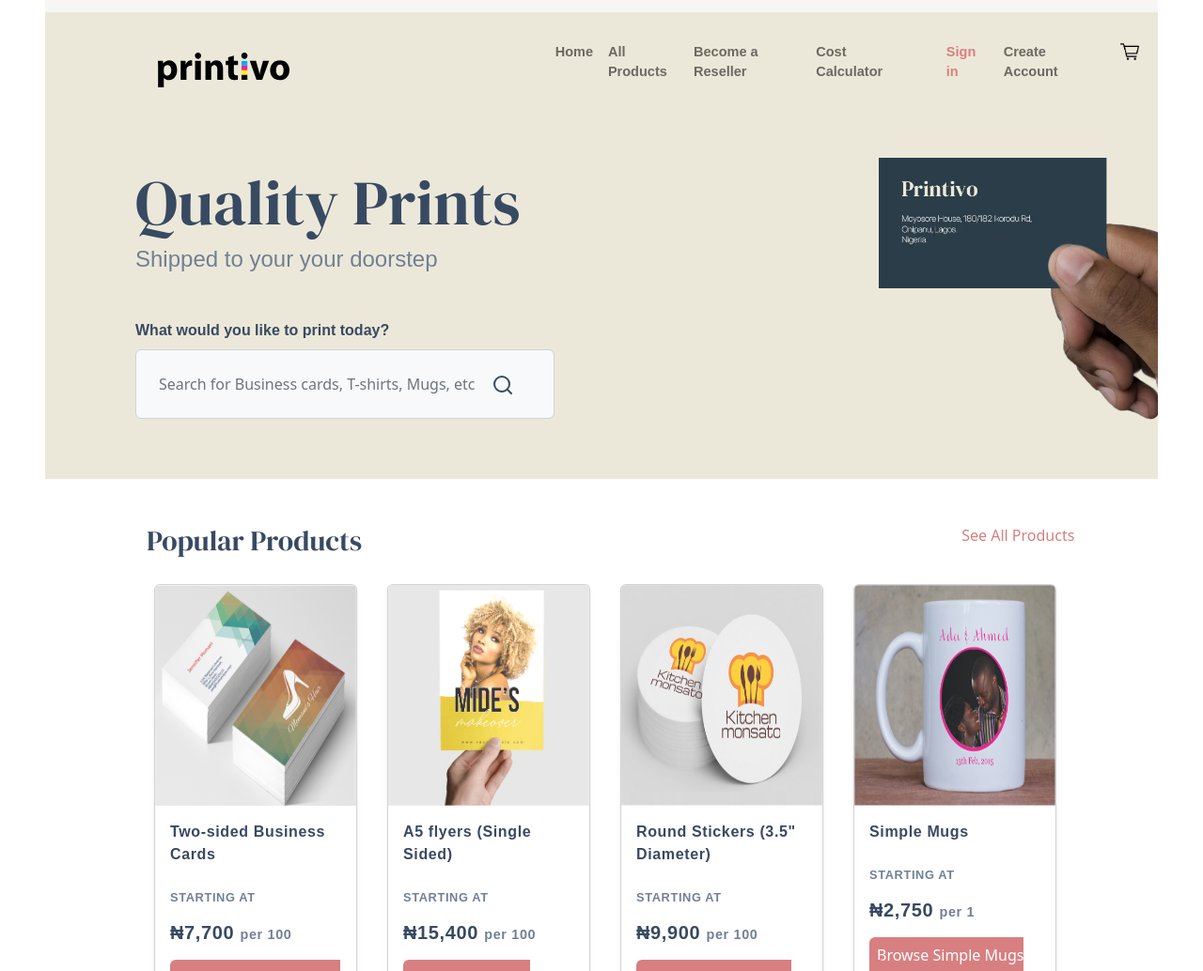
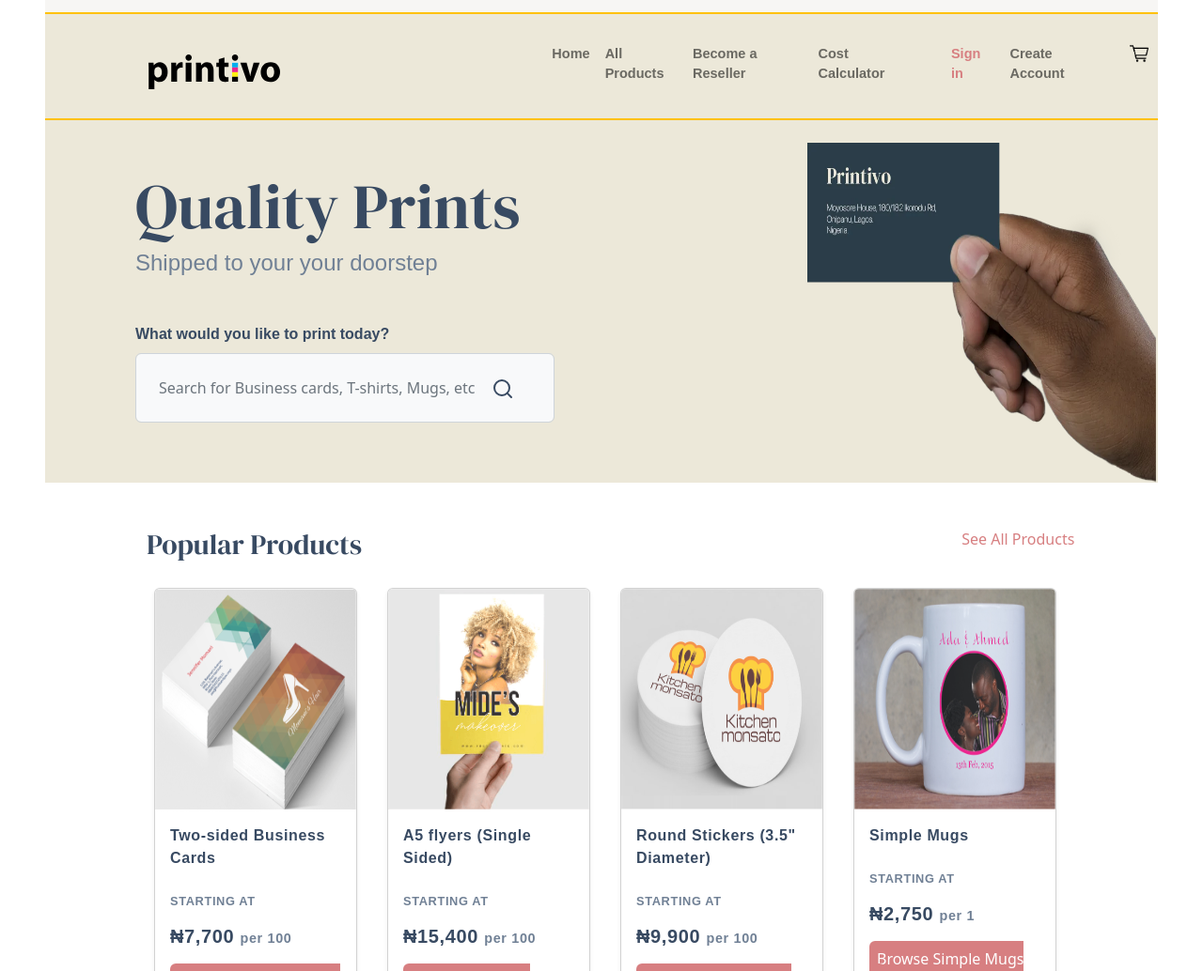
Before and after one commit to Oluwafemi-John1/printivo-SQI-level-1-project, a plain HTML site: page index.html in a window 1280 px wide. Shown: the part 66-1100 px from the top of the page at 94% size. Drawn offline with Linux system fonts and the light colour scheme.

Commit message:
Continuation

```diff
--- a/index.html
+++ b/index.html
@@ -6,6 +6,7 @@
     <title>Design and Print Business Cards, Flyers Online in Nigeria</title>
     <link rel="icon" href="images/favicon.ico" type="image/png">
     <link rel="stylesheet" href="style.css">
+    <link rel="stylesheet" href="phone.css">
     <link rel="stylesheet" href="bootstrap-5.2.0-library/bootstrap-5.2.0-beta1-dist/css/bootstrap.css">
 </head>
 <body class="ms-5 me-5">
@@ -42,8 +43,7 @@
 
     <section class="border-2 row" id="container-2">
         <!-- Navigation bar -->
-        <div style="position: sticky; top:0; z-index:99;">
-            <nav class="navbar navbar-expand-sm" aria-label="Third navbar example" id="nava">
+            <nav class="navbar navbar-expand-sm border border-warning" aria-label="Third navbar example" id="nava">
                 <div class="container-fluid ms-5 mb-1 row pt-3">
                     <a href="#" class="navbar-brand ms-5 col-4"><img src="images/download (1).svg" alt="" width="140"></a>
 
@@ -78,7 +78,6 @@
                     </div>
                 </div>
             </nav>
-        </div>
 
         <!-- Below navbar -->
         <div class="container-fluid row mt-4 border-3 border-danger ms-0">
@@ -96,9 +95,9 @@
 
             <!-- CSS applied here to position the image well -->
             <div class="col-1"></div>
-            <div class="col-4 ms-5" id="hand">
-                <img class="ms-5 mb-3" src="images/Card3_n9kqin.webp" alt="" width="440">
-            </div>
+            <!-- <div class="col-4 ms-5 border" id="hand"> -->
+                <img class="col-4 ms-auto" src="images/Card3_n9kqin.webp" alt="" width="440" id="hand">
+            <!-- </div> -->
         </div>
     </section>
 
--- /dev/null
+++ b/phone.css
@@ -0,0 +1,3 @@
+@media only screen and (max-width: 600px){
+
+}
--- a/style.css
+++ b/style.css
@@ -30,7 +30,8 @@ html, body {
 
 #container-2 {
     background-color: #ECE8D9;
-    position: relative;
+
+    /* position: relative;   */
 }
 
 .nav-item {
@@ -58,7 +59,7 @@ html, body {
     transform: translate(-80px,-7px);
 }
 #hand {
-    transform: translate(40px,20px);
+   transform: translateX(10px);
 }
 label.form-label {
     font-family: "SF Pro", sans-serif;
@@ -205,7 +206,6 @@ ul#ul li a {
     padding: 0px 20px;
 }
 #nava {
-    position: sticky;
-    top: 0;
-    z-index: 99;
+    position: sticky !important;
+    top: 0 !important;
 }
```
